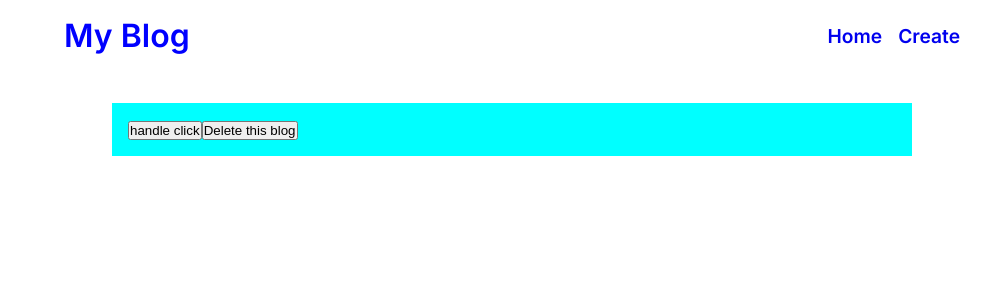
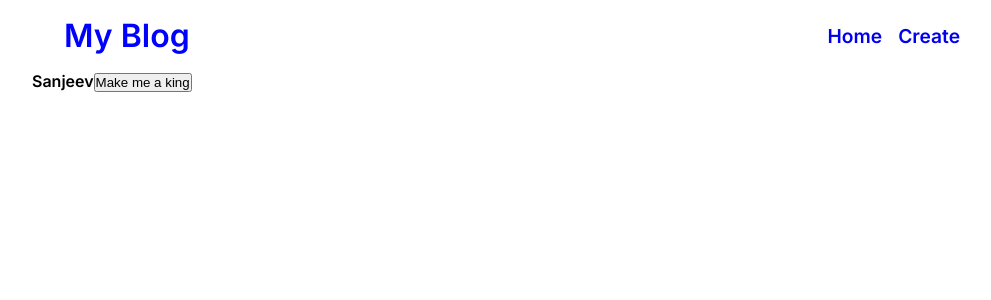
Before and after one commit to webcoderspeed/react-js-2022, a React (Create React App) app: page / in a window 1280 px wide. Shown: the top 300 px of the page, without its empty margins (128-1119 px from the left). Built offline with nearby package versions, Linux system fonts and the light colour scheme.

Commit message:
useState hook

```diff
--- a/src/components/BlogList/BlogList.jsx
+++ b/src/components/BlogList/BlogList.jsx
@@ -1,26 +1,25 @@
-import React from 'react';
-import './BlogList.css';
+import React, { useState} from 'react';
 
 const BlogList = () => {
+
+  const [name, setName] = useState('Sanjeev');
+  const [loading, setLoading] = useState(false);
+
   const handleClick = () => {
-    console.log('Clicked');
-  };
-
-  const handleDelete = ({
-    id, event
-  }) => {
-    console.log('blog deleted', id, event.target);
+    // name = "King";
+    setLoading(true)
+    setTimeout(() => {
+      setName('King');
+      setLoading(false)
+    }, 3000)
   };
 
   return (
-    <div className='blog-list'>
-      <button onClick={handleClick}>handle click</button>
-
-      <button onClick={(e) => handleDelete({
-        event:e,
-        id: Math.random()
-      })}>
-        Delete this blog
+    <div>
+      {name}
+      <button onClick={handleClick}>{
+        loading ? 'Converting into King...' : 'Make me a king'
+}
       </button>
     </div>
   );
```
